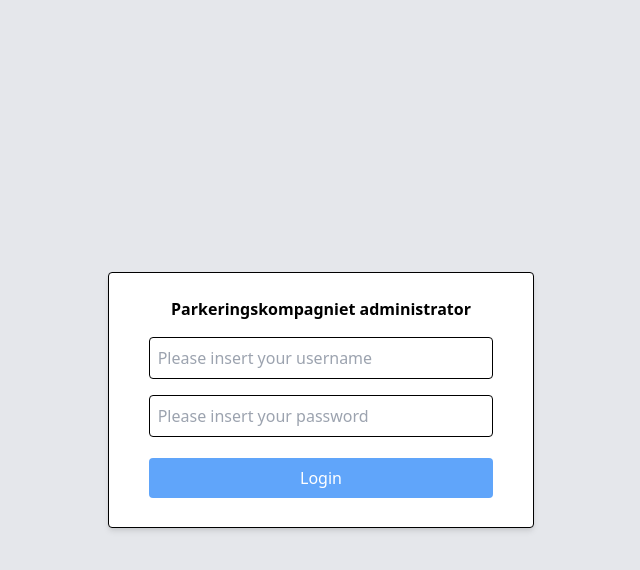
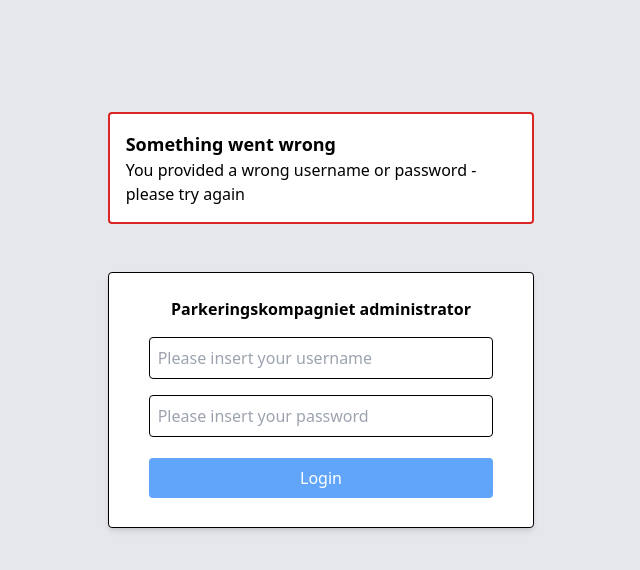
Before and after one commit to MBvisti/pk-admin, a React (Create React App) app: page / in a window 1280 px wide. Shown: the top 570 px of the page, without its empty margins (319-959 px from the left). Built offline with nearby package versions, Linux system fonts and the light colour scheme.

Commit message:
adding error msg and formatting

```diff
--- a/src/screens/login/index.tsx
+++ b/src/screens/login/index.tsx
@@ -1,52 +1,84 @@
-import React, {ChangeEvent, FormEvent, Fragment, useState} from 'react';
+import React, { ChangeEvent, FormEvent, Fragment, useState } from "react";
 import { useAuth } from "../../context/authContext";
-import {AuthFunctions} from '../../context/interfaces'
+import { AuthData } from "../../context/interfaces";
 
 interface LoginState {
-    password: string,
-    username: string,
-    loading: boolean,
+  password: string;
+  username: string;
+  loading: boolean;
 }
 
 interface LoginProps {
-    isLoading: boolean,
+  isLoading: boolean;
 }
 
-function Login({isLoading}: LoginProps) {
+function Login({ isLoading }: LoginProps) {
   const [state, setState] = useState<LoginState>({
     password: "",
     username: "",
     loading: isLoading,
   });
-    const authData = useAuth() as AuthFunctions;
+  const authRes = useAuth() as AuthData;
+
+  console.log(authRes);
 
   const handleFormInput = (e: ChangeEvent): void => {
-        const {name, value} = e.target as HTMLInputElement;
+    const { name, value } = e.target as HTMLInputElement;
 
     setState({
       ...state,
-            [name]: value
+      [name]: value,
+    });
+  };
+
+  return (
+    <div className="md:flex md:min-h-screen md:min-w-full md:max-w-full md:items-center md:justify-center md:bg-gray-200 md:relative">
+      {authRes.error !== null && (
+        <div className="md:absolute md:top-28 md:border-2 md:border-red-600 md:w-1/3 md:rounded md:p-4 md:flex md:flex-col md:bg-white">
+          <h2 className="text-lg font-bold">Something went wrong</h2>
+          <p>You provided a wrong username or password - please try again</p>
+        </div>
+      )}
+      <form
+        onSubmit={(e: FormEvent) =>
+          authRes.authFunctions.login(e, {
+            password: state.password,
+            username: state.username,
           })
         }
-
-    return (
-        <div className="md:flex md:min-h-screen md:min-w-full md:max-w-full md:items-center md:justify-center md:bg-gray-200">
-            <form
-                onSubmit={(e: FormEvent) => authData.login(e, {password: state.password, username: state.username}) }
-                className="bg-white md:rounded md:h-64 md:w-1/3 md:border md:border-black md:shadow-md md:py-6 md:px-10 md:flex md:flex-col md:items-center md:justify-center">
-                {
-                    isLoading ?
-                        <p>Loading...</p> :
+        className="bg-white md:rounded md:h-64 md:w-1/3 md:border md:border-black md:shadow-md md:py-6 md:px-10 md:flex md:flex-col md:items-center md:justify-center"
+      >
+        {isLoading ? (
+          <p>Loading...</p>
+        ) : (
           <Fragment>
             <h2 className="md:font-bold">Parkeringskompagniet administrator</h2>
-                            <input onChange={(e: ChangeEvent) => handleFormInput(e)} value={state.username} className="md:w-full md:border md:border-black md:px-2 md:py-2 md:rounded md:mb-4 md:mt-4" name="username" type="text" placeholder="Please insert your username" required />
-                            <input onChange={(e: ChangeEvent) => handleFormInput(e)} value={state.password} className="md:w-full md:border md:border-black md:px-2 md:py-2 md:rounded md:mb-4" name="password" type="password" placeholder="Please insert your password" required />
-                            <button className="md:w-full md:h-10 md:text-white md:font-bolds md:rounded md:bg-blue-400 md:my-auto">Login</button>
+            <input
+              onChange={(e: ChangeEvent) => handleFormInput(e)}
+              value={state.username}
+              className="md:w-full md:border md:border-black md:px-2 md:py-2 md:rounded md:mb-4 md:mt-4"
+              name="username"
+              type="text"
+              placeholder="Please insert your username"
+              required
+            />
+            <input
+              onChange={(e: ChangeEvent) => handleFormInput(e)}
+              value={state.password}
+              className="md:w-full md:border md:border-black md:px-2 md:py-2 md:rounded md:mb-4"
+              name="password"
+              type="password"
+              placeholder="Please insert your password"
+              required
+            />
+            <button className="md:w-full md:h-10 md:text-white md:font-bolds md:rounded md:bg-blue-400 md:my-auto">
+              Login
+            </button>
           </Fragment>
-                }
+        )}
       </form>
     </div>
-    )
+  );
 }
 
 export default Login;
```
Lines whose indentation alone changed are shown as unchanged.
